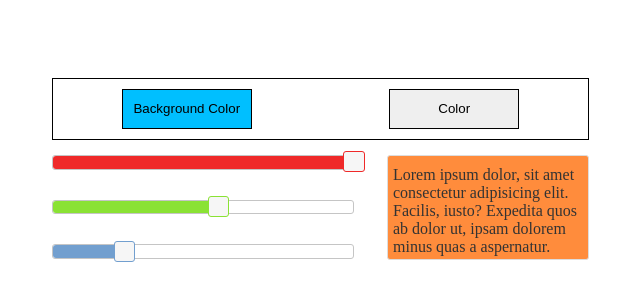
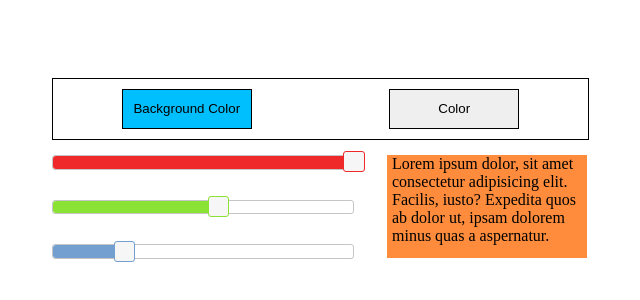
Before and after one commit to Uqatebos/Color-Picker-RGB, a plain HTML site: page index.html in a window 1280 px wide. Shown: the part 232-532 px from the top of the page, without its empty margins (335-975 px from the left). Drawn offline with nearby package versions, Linux system fonts and the light colour scheme.

Commit message:
Add files via upload

```diff
--- a/index.html
+++ b/index.html
@@ -20,7 +20,7 @@
       <div id="red"></div>
       <div id="green"></div>
       <div id="blue"></div>
-      <div id="swatch" class="ui-widget-content ui-corner-all">
+      <div id="swatch">
          <div class="swatch-text">
             Lorem ipsum dolor, sit amet consectetur adipisicing elit. Facilis, iusto? Expedita quos ab dolor ut, ipsam
             dolorem minus quas a aspernatur.
```
